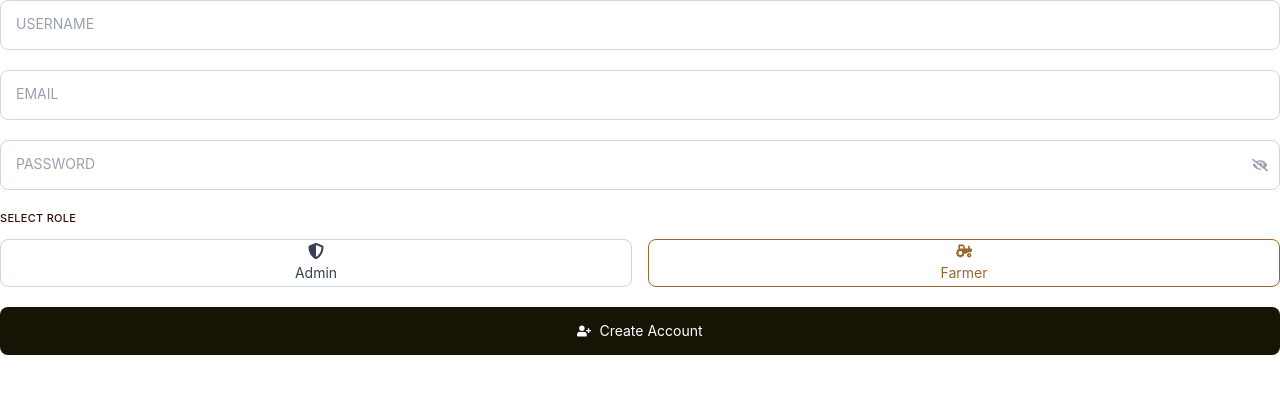
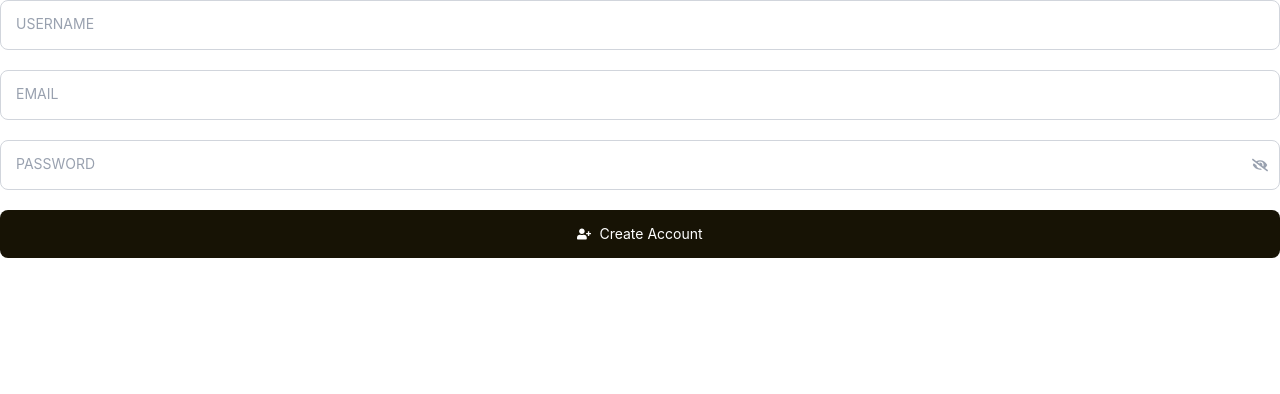
Before and after one commit to Y-Ice/Gona, a React (Vite) app: page /register in a window 1280 px wide. Shown: the top 394 px of the page. Built offline with nearby package versions, Linux system fonts and the light colour scheme.

Commit message:
Removing Roles

```diff
--- a/src/pages/RegisterForm.jsx
+++ b/src/pages/RegisterForm.jsx
@@ -46,28 +46,20 @@ function FloatingInput({ type, name, label, value, onChange, children }) {
 }
 
 function RegisterForm() {
-  const [showPassword, setShowPassword] = useState(false);
-  const [selectedRole, setSelectedRole] = useState(null);
+  const [showPassword, setShowPassword] = useState(false)
   const [formData, setFormData] = useState({
     fullName: "",
     email: "",
     password: "",
-    role: "",
   });
 
   function handleChange(e) {
     setFormData({ ...formData, [e.target.name]: e.target.value });
   }
 
-  function handleRoleSelect(role) {
-    setSelectedRole(role);
-    setFormData({ ...formData, role });
-  }
-
 
  async function handleSubmit(e) {
     e.preventDefault();
-        if (!formData.role) return alert('Please select a role!');
     try {
       const res = await fetch('http://localhost:5000/api/auth/register', {
         method: 'POST',
@@ -75,8 +67,7 @@ function RegisterForm() {
         body: JSON.stringify({
           name: formData.fullName,
           email: formData.email,
-          password: formData.password,
-          role: formData.role.toLowerCase()
+          password: formData.password
         })
       });
       const data = await res.json();
@@ -127,23 +118,10 @@ function RegisterForm() {
       </div>
 
       {/* Role Selection */}
-      <p className="text-[11px] text-[#331107] mb-3 font-medium tracking-wide">
+      {/* <p className="text-[11px] text-[#331107] mb-3 font-medium tracking-wide">
         SELECT ROLE
       </p>
       <div className="flex gap-4 mb-5">
-        <button
-          type="button"
-          onClick={() => handleRoleSelect("Admin")}
-          className={`flex-1 h-12 flex flex-col items-center justify-center gap-1 rounded-lg border text-sm transition-all duration-200 cursor-pointer
-            ${
-              selectedRole === "Admin"
-                ? "border-[#171305] bg-[#171305] text-white"
-                : "border-gray-300 bg-white text-gray-700 hover:border-[#171305]"
-            }`}
-        >
-          <FaShieldAlt className="text-base" />
-          Admin
-        </button>
         <button
           type="button"
           onClick={() => handleRoleSelect("Farmer")}
@@ -157,7 +135,7 @@ function RegisterForm() {
           <FaTractor className="text-base" />
           Farmer
         </button>
-      </div>
+      </div> */}
 
       <button
         type="submit"
```
Also changed, not shown: 2 other files (tests, documents, lock files or other folders).
